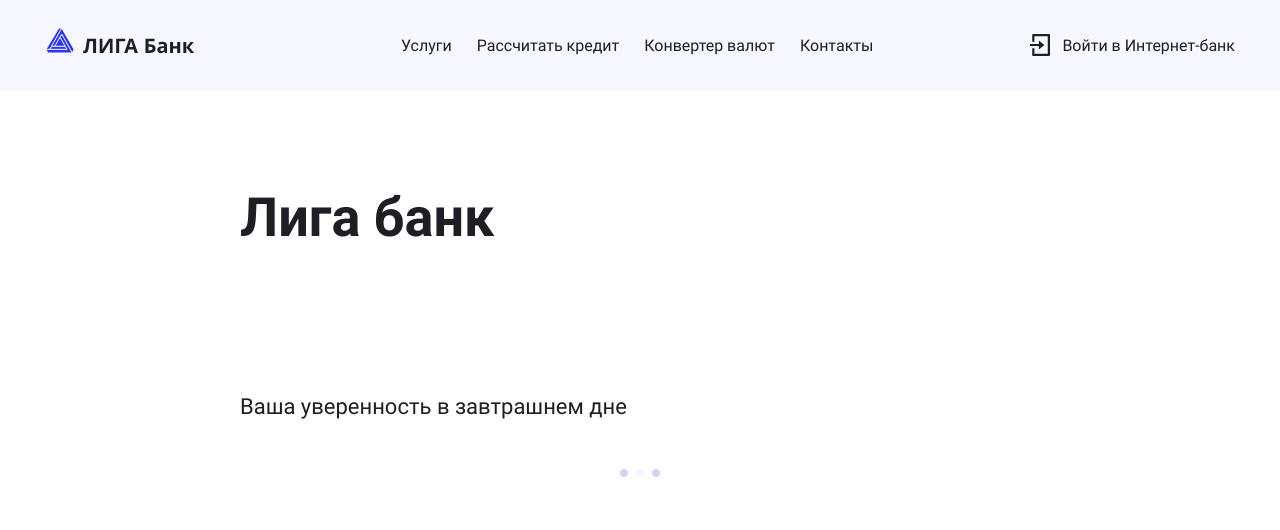
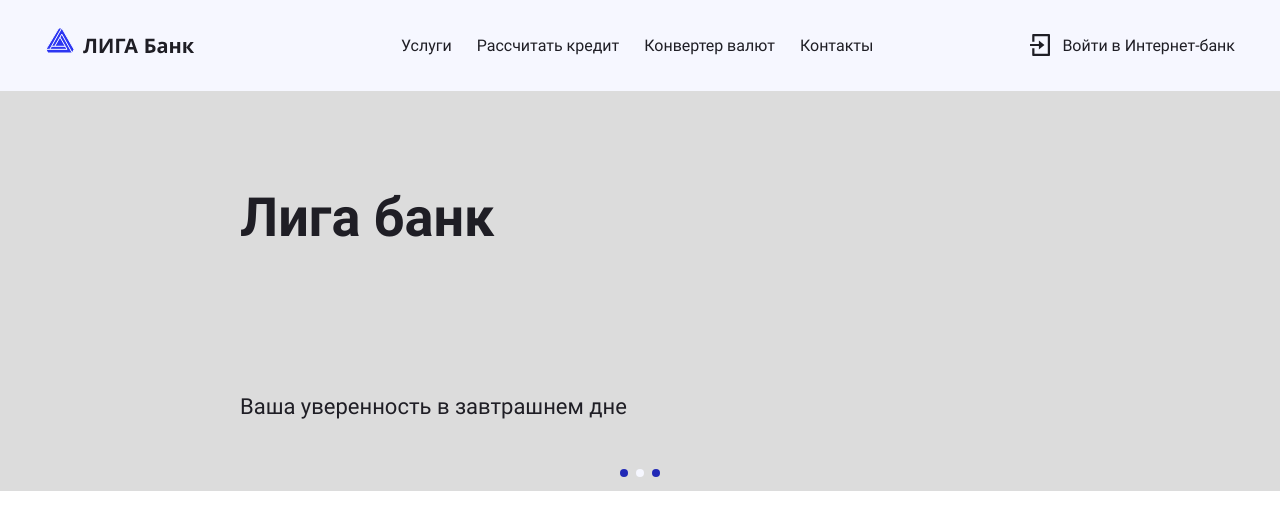
Before and after one commit to Juliet94/Ageeva_liga-bank, a React (Create React App) app: page / in a window 1280 px wide. Shown: the top 530 px of the page. Built offline with nearby package versions, Linux system fonts and the light colour scheme.

Commit message:
Добавит изображения в слайдер

```diff
--- a/src/components/slider/slider.module.scss
+++ b/src/components/slider/slider.module.scss
@@ -10,38 +10,54 @@
   &_cards {
     background-color: #2c36f2;
 
+    @media (max-width: 1023px) {
+      background-image: url('../../assets/images/tablet-slider-card.jpg');
+      background-size: contain;
+      background-position: right;
+    }
+
     @media (max-width: 767px) {
       background-image: url('../../assets/images/mobile-slider-card.jpg');
-      background-size: cover;
-      background-position: right;
     }
   }
 
   &_man {
+    background-color: #dcdcdc;
+
+    @media (max-width: 1023px) {
+      background-image: url('../../assets/images/tablet-slider-man.jpg');
+      background-size: contain;
+      background-position: right;
+    }
 
     @media (max-width: 767px) {
       background-image: url('../../assets/images/mobile-slider-man.jpg');
-      background-size: cover;
-      background-position: right;
     }
   }
 
   &_girl {
+    background-color: #87cefa;
+
+    @media (max-width: 1023px) {
+      background-image: url('../../assets/images/tablet-slider-girl.jpg');
+      background-size: contain;
+      background-position: right;
+    }
 
     @media (max-width: 767px) {
       background-image: url('../../assets/images/mobile-slider-girl.jpg');
-      background-size: cover;
-      background-position: right;
     }
   }
 }
 
 :global(.swiper-pagination-bullet) {
   background-color: #2028b6;
+  opacity: 1;
 }
 
 :global(.swiper-pagination-bullet-active) {
   background-color: #f6f7ff;
+  opacity: 1;
 }
 
 .wrapper {
@@ -104,6 +120,7 @@
   min-height: 53px;
   background-color: #2c36f2;
   color: #f6f7ff;
+  padding: 20px 30px;
 
   @media (max-width: 1023px) {
     min-width: 206px;
```
